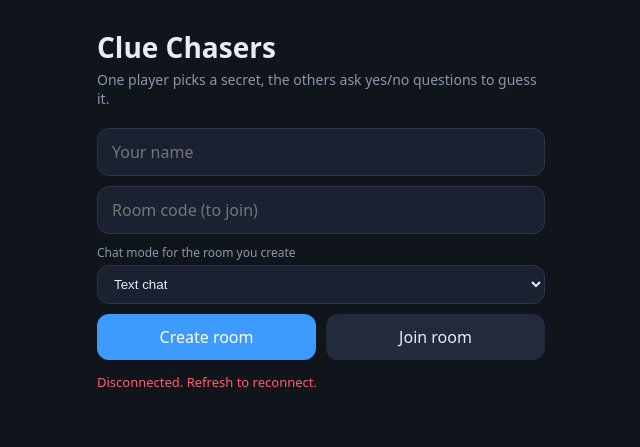
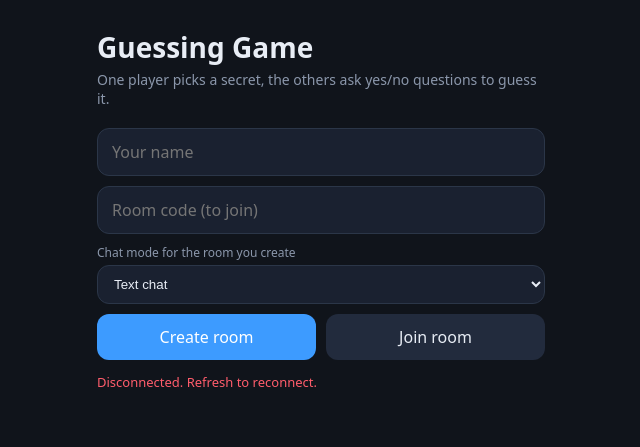
Before and after one commit to RynEEvans/GuessingGame, a website: page public/index.html in a window 1280 px wide. Shown: the whole page, without its empty margins (319-959 px from the left). Drawn offline with Linux system fonts and the light colour scheme.

Commit message:
changed title

```diff
--- a/public/index.html
+++ b/public/index.html
@@ -4,13 +4,13 @@
   <meta charset="UTF-8" />
   <meta name="viewport" content="width=device-width, initial-scale=1.0" />
   <link rel="icon" href="data:," />
-  <title>Clue Chasers</title>
+  <title>Guessing Game</title>
   <link rel="stylesheet" href="style.css" />
 </head>
 <body>
   <main>
     <header class="title">
-      <h1>Clue Chasers</h1>
+      <h1>Guessing Game</h1>
       <p>One player picks a secret, the others ask yes/no questions to guess it.</p>
     </header>
 
```
